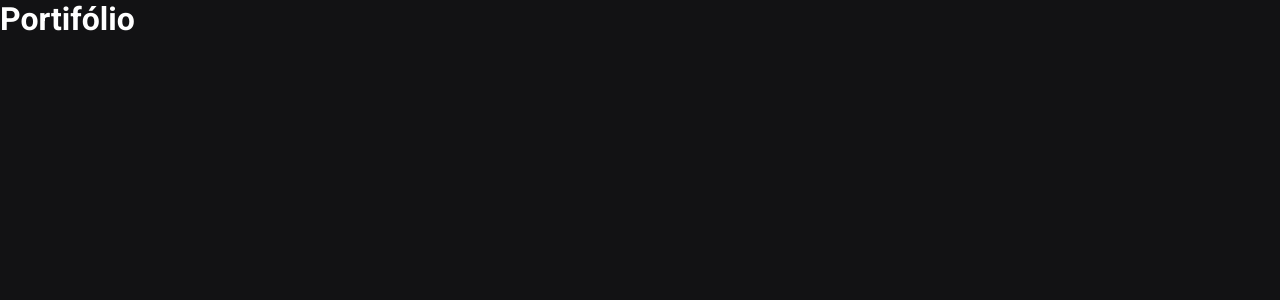
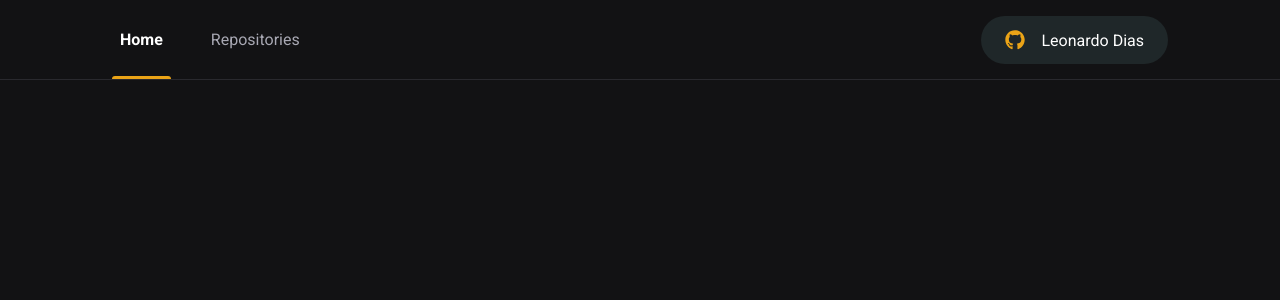
Before and after one commit to LeonardoMarquesDias/MyPortif-lio, a Next.js app: page / in a window 1280 px wide. Shown: the top 300 px of the page. Built offline with nearby package versions, Linux system fonts and the light colour scheme.

Commit message:
Inital | HeaderComponent
react-icons

```diff
--- a/package.json
+++ b/package.json
@@ -13,6 +13,7 @@
     "next": "11.1.2",
     "react": "17.0.2",
     "react-dom": "17.0.2",
+    "react-icons": "^4.2.0",
     "styled-components": "^5.3.1"
   },
   "devDependencies": {
--- /dev/null
+++ b/src/components/Header/index.tsx
@@ -0,0 +1,26 @@
+import { FaGithub } from 'react-icons/fa';
+import { Container } from './styles';
+
+export function Header() {
+  return (
+    <Container>
+      <header>
+        <div className="headerContent">
+          <nav>
+            <a className="active">Home</a>
+            <a>Repositories</a>
+          </nav>
+
+          <a href="https://github.com/LeonardoMarquesDias">
+            <button>
+              <FaGithub color="#eba417" />
+              Leonardo Dias
+            </button>
+          </a>
+        </div>
+      </header>
+    </Container>
+  );
+};
+
+export default Header;
--- /dev/null
+++ b/src/components/Header/styles.ts
@@ -0,0 +1,95 @@
+import styled from 'styled-components';
+
+export const Container = styled.div`
+  header {
+    height: 5rem;
+    border-bottom: 1px solid var(--gray-800);
+
+    .headerContent {
+      max-width: 1120px;
+      height: 5rem;
+      margin: 0 auto;
+      padding: 0 2rem;
+
+      display: flex;
+      align-items: center;
+
+      nav {
+        height: 5rem;
+
+        a {
+          display: inline-block;
+          position: relative;
+          padding: 0 0.5rem;
+          height: 5rem;
+          line-height: 5rem;
+          color: var(--gray-300);
+
+          transition: color 0.2s;
+
+          & + a {
+            margin-left: 2rem;
+          }
+
+          &:hover {
+            color: var(--white);
+          }
+
+          &.active {
+            color: var(--white);
+            font-weight: bold;
+          }
+
+          &.active::after {
+            content: '';
+            height: 3px;
+            border-radius: 3px 3px 0 0;
+            width: 100%;
+            position: absolute;
+            bottom: 1px;
+            left: 0;
+            background: var(--yellow);
+          }
+        }
+      }
+
+      a {
+        margin-left: auto;
+
+          button {
+          height: 3rem;
+          border-radius: 3rem;
+          background: var(--gray-850);
+          border: 0;
+          padding: 0 1.5rem;
+
+          display: flex;
+          align-items: center;
+          justify-content: center;
+
+          color: var(--white);
+          font-weight: normal;
+
+          svg {
+            width: 20px;
+            height: 20px;
+          }
+
+          svg:first-child {
+            margin-right: 1rem;
+          }
+
+          svg.closeIcon {
+            margin-left: 1rem;
+          }
+
+          transition: filter 0.2s;
+
+          &:hover {
+            filter: brightness(0.8);
+          }
+        }
+      }
+    }
+  }
+`;
--- a/src/pages/_app.tsx
+++ b/src/pages/_app.tsx
@@ -1,11 +1,12 @@
 import { AppProps } from 'next/app';
+import Header from '../components/Header';
 
 import { GlobalStyle } from '../styles/globals';
 
 function MyApp({ Component, pageProps }: AppProps) {
   return (
     <>
-
+      <Header />
       <Component {...pageProps} />
       <GlobalStyle />
     </>
--- a/src/pages/index.tsx
+++ b/src/pages/index.tsx
@@ -3,7 +3,7 @@ import { Container } from "./styles";
 export default function Home() {
   return (
     <Container>
-      <h1>Portifólio</h1>
+
     </Container>
   );
 }
--- a/src/styles/globals.ts
+++ b/src/styles/globals.ts
@@ -11,8 +11,9 @@ export const GlobalStyle = createGlobalStyle`
     --gray-850: #1f2729;
     --gray-900: #121214;
 
-    --cyan-500: #61dafb;
-    --yellow-500: #eba417;
+    --green: #04d361;
+    --yellow: #eba417;
+    --purple: #8257E6;
   }
 
   * {
```
Also changed, not shown: 1 other file (tests, documents, lock files or other folders).
